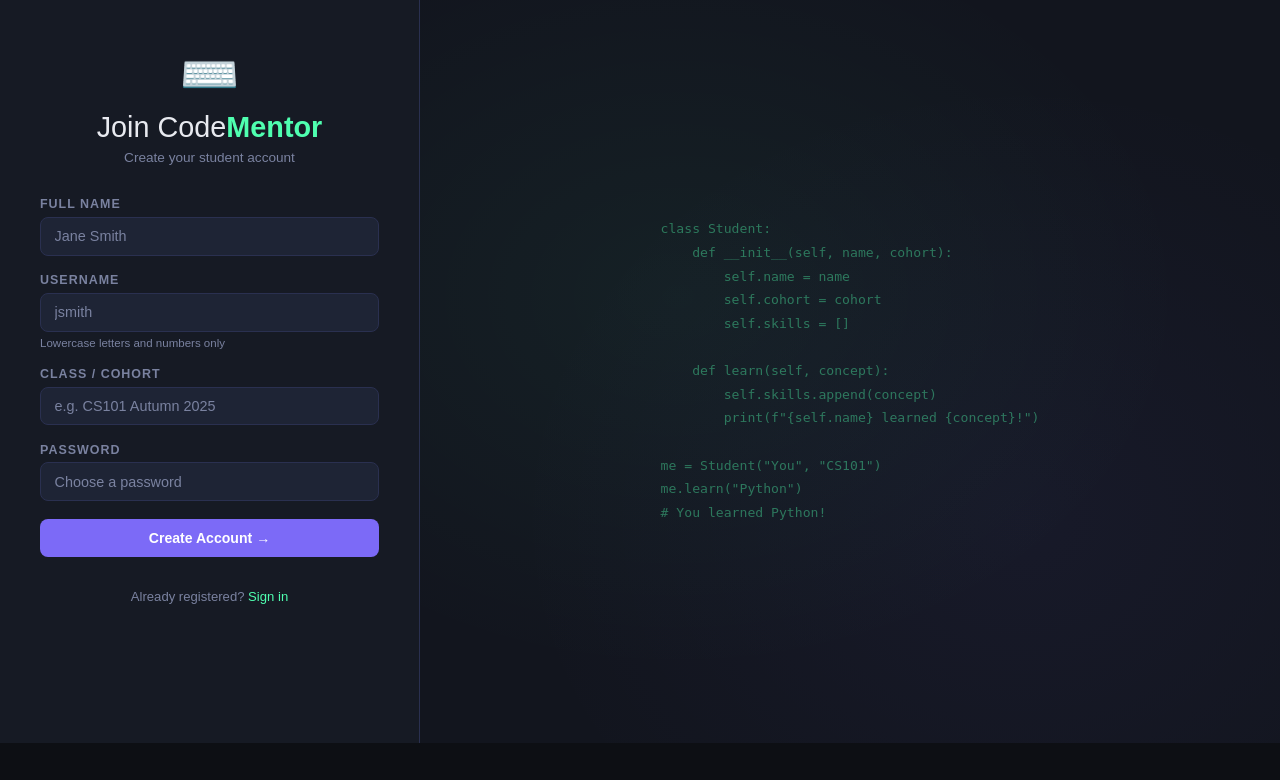
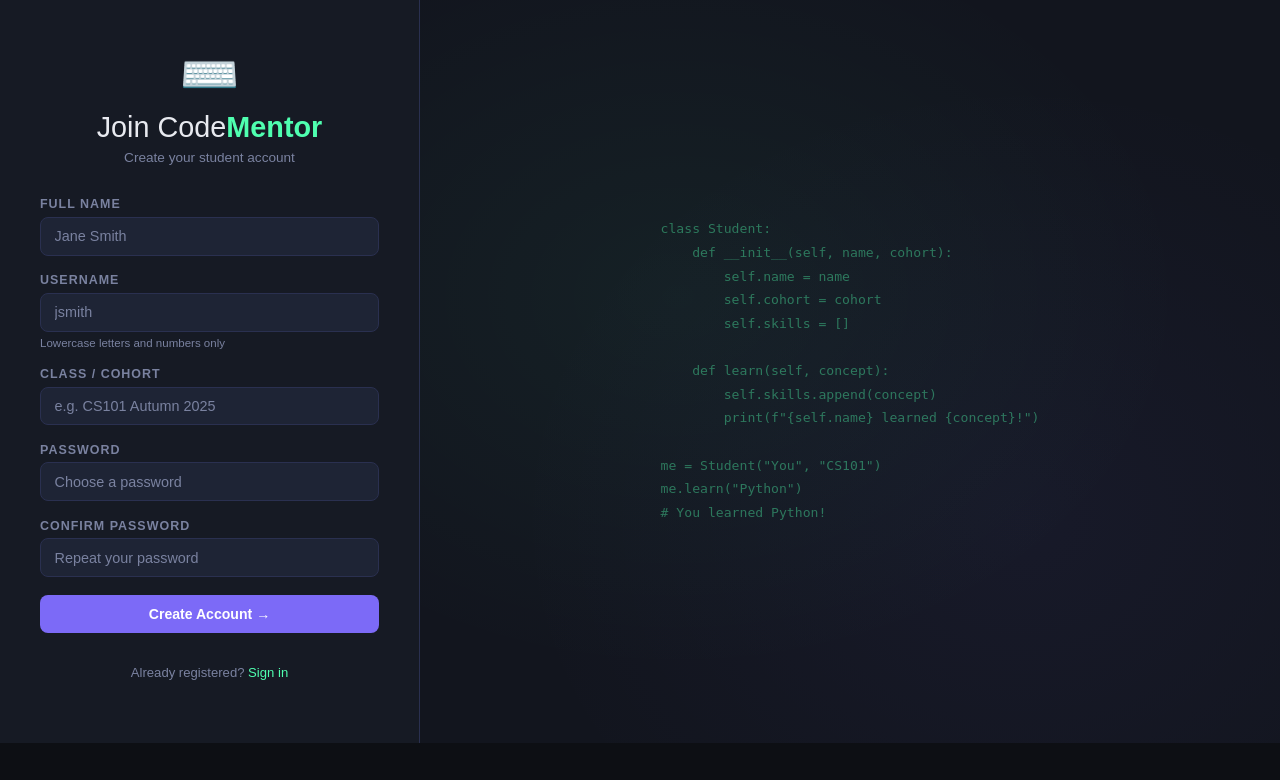
Before and after one commit to jchetty-cloud/CodeMentorV1.0, a Flask app: page /register in a window 1280 px wide. Shown: the part 20-800 px from the top of the page. Run offline with Flask 3, Linux system fonts and the light colour scheme; some libraries are stand-ins or nearby versions.

Commit message:
Fix registartion form validation

```diff
--- a/app/templates/register.html
+++ b/app/templates/register.html
@@ -13,6 +13,15 @@
 
     <form method="POST" class="auth-form">
         {{ form.hidden_tag() }}
+        {% if form.errors %}
+            <div class="form-errors">
+                {% for field, errors in form.errors.items() %}
+                    {% for error in errors %}
+                        <p>{{ error }}</p>
+                    {% endfor %}
+                {% endfor %}
+            </div>
+        {% endif %}
       <div class="form-group">
         <label for="display_name">Full Name</label>
         <input type="text" id="display_name" name="display_name" required
@@ -33,6 +42,15 @@
         <label for="password">Password</label>
         <input type="password" id="password" name="password" required
                placeholder="Choose a password" autocomplete="new-password"/>
+      </div>
+      <div class="form-group">
+        <label for="confirm_password">Confirm Password</label>
+        <input type="password"
+               id="confirm_password"
+               name="confirm_password"
+               required
+               placeholder="Repeat your password"
+               autocomplete="new-password"/>
       </div>
       <button type="submit" class="btn-primary btn-full">Create Account →</button>
     </form>
```
